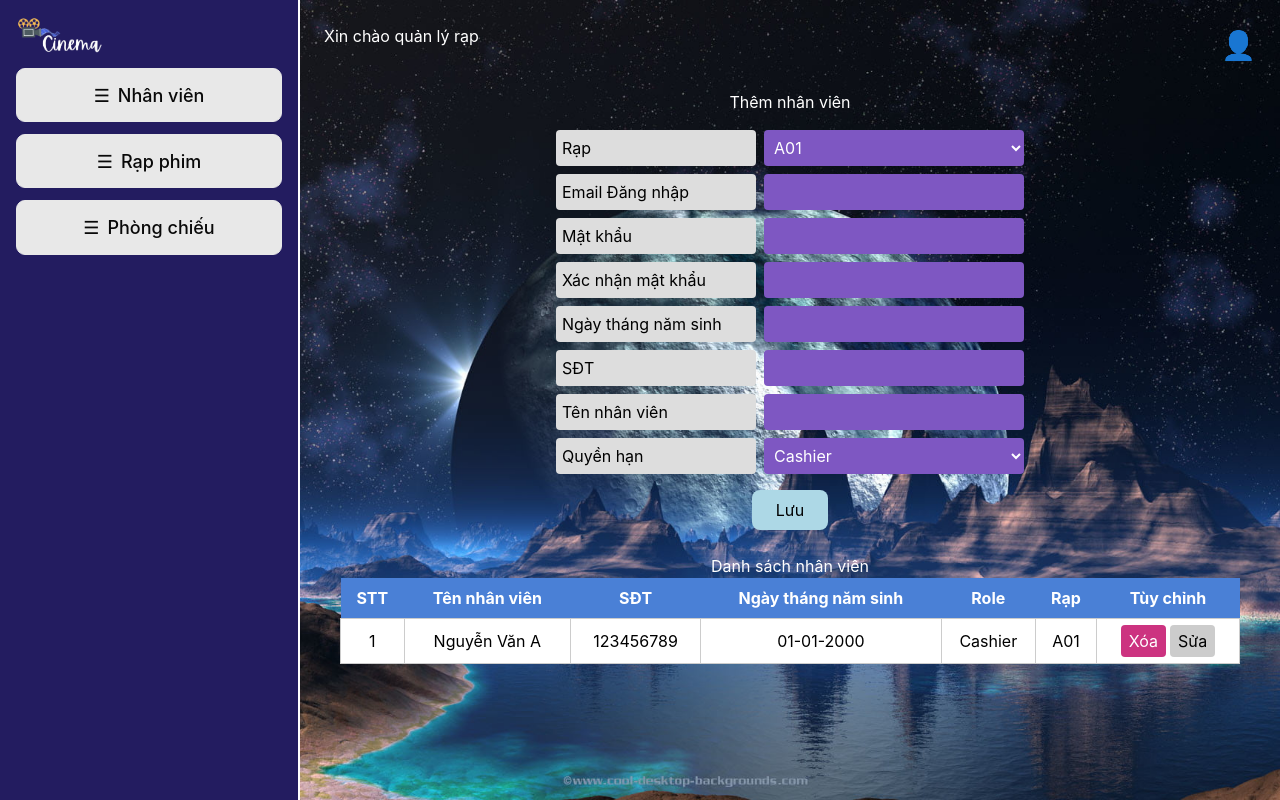
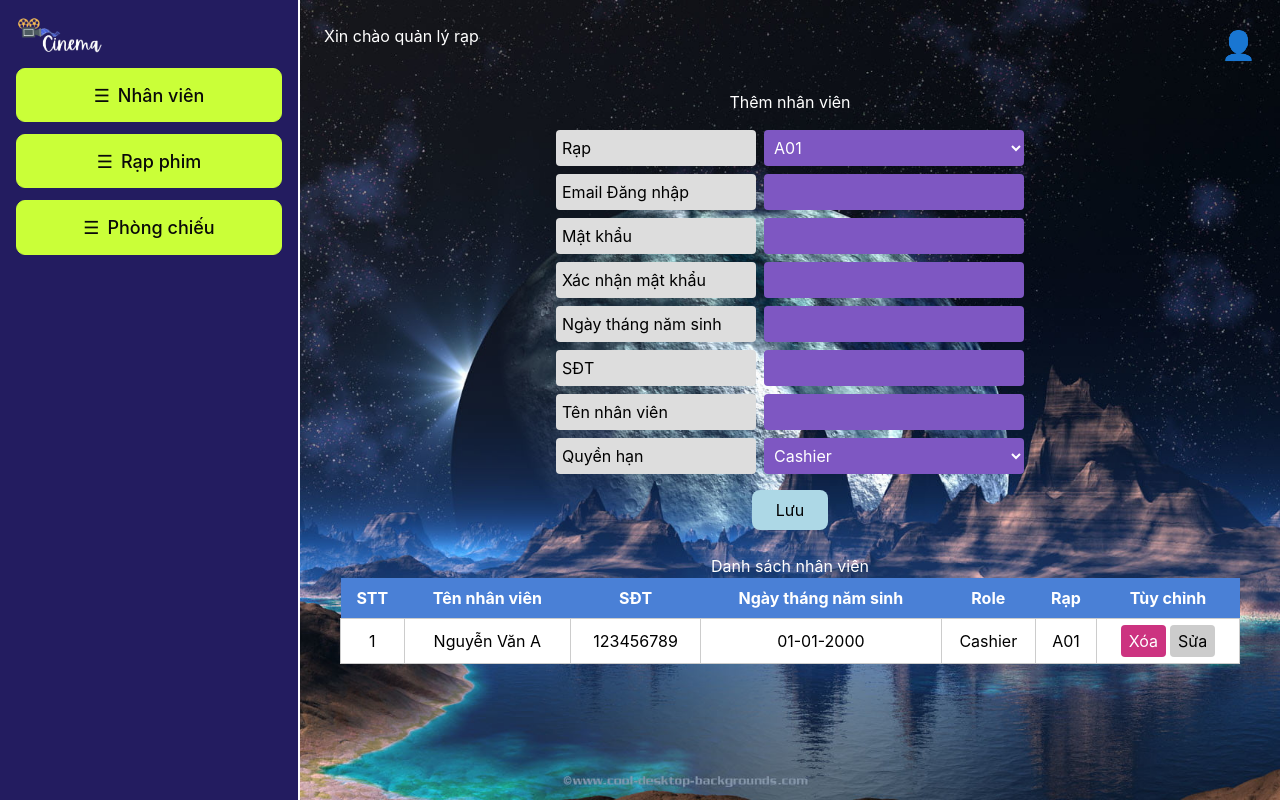
Before and after one commit to duc19092005/CinemaProject, a React (Create React App) app in the folder frontend/: page / in a window 1280 px wide. Built offline with nearby package versions, Linux system fonts and the light colour scheme.

Commit message:
update_lại_button_màu

```diff
--- a/frontend/src/QL_Nhanvien/style.css
+++ b/frontend/src/QL_Nhanvien/style.css
@@ -1,20 +1,20 @@
 .button2 {
-  display: inline-flex;              /* Dùng inline-flex để dễ canh giữa */
-  align-items: center;              /* Canh dọc giữa */
-  justify-content: center;          /* Canh ngang giữa */
+  display: inline-flex;
+  align-items: center;
+  justify-content: center;
   transition: all 0.2s ease-in;
   position: relative;
   overflow: hidden;
   z-index: 1;
   color: #090909;
-  padding: 0.7em 1.7em;             /* Padding hợp lý */
+  padding: 0.7em 1.7em;
   cursor: pointer;
   font-size: 18px;
-  font-weight: 500;                 /* Tuỳ thêm, giúp chữ rõ nét */
+  font-weight: 500;
   border-radius: 0.5em;
-  background: #e8e8e8;
-  border: 1px solid #e8e8e8;
-  text-align: center;               /* Dự phòng nếu inline-flex không đủ */
+  background: #CAFF38;
+  border: 1px solid #CAFF38;
+  text-align: center;
 }
 
 .button2:active {
@@ -24,6 +24,6 @@
 
 .button2:hover {
   color: #ffffff;
-  background-color: #009087;
-  border: 1px solid #009087;
+  background-color: #4C28DB;
+  border: 1px solid #4C28DB;
 }
```
